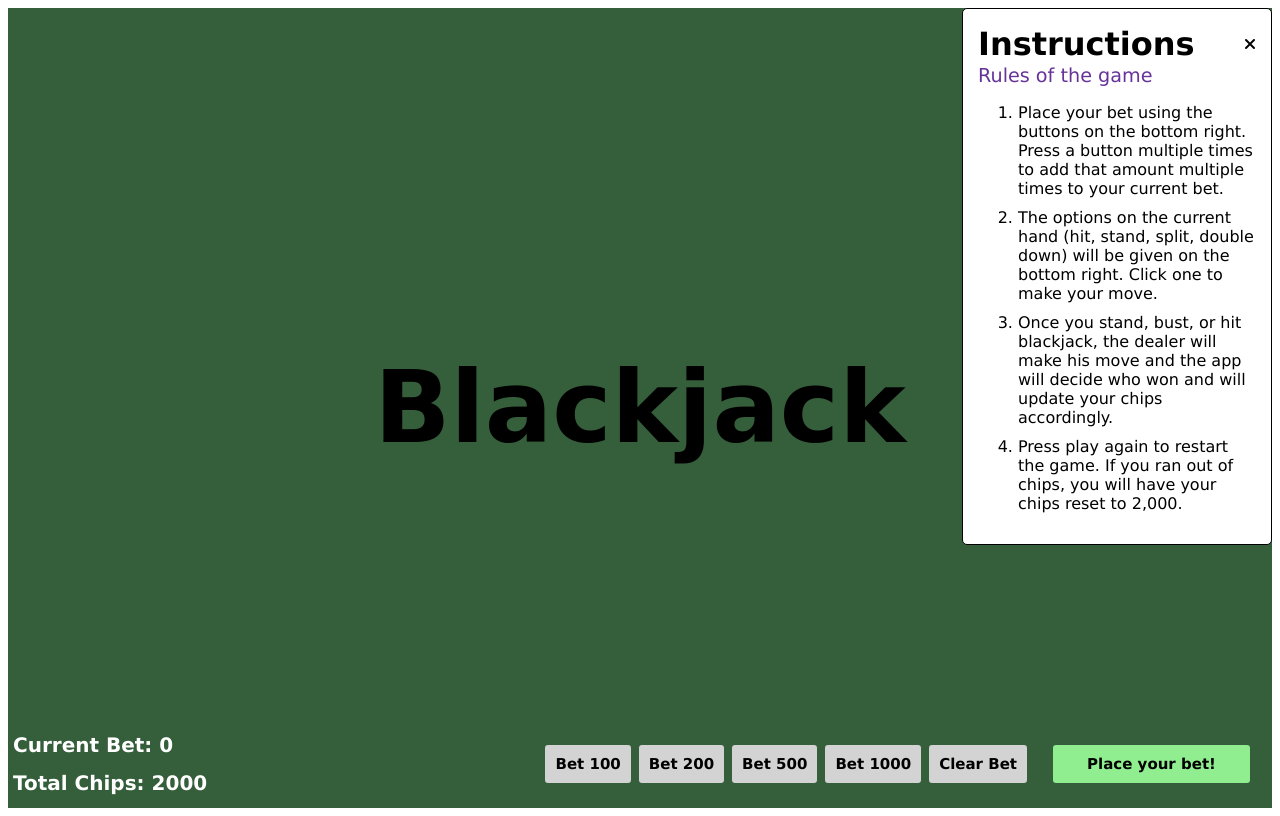
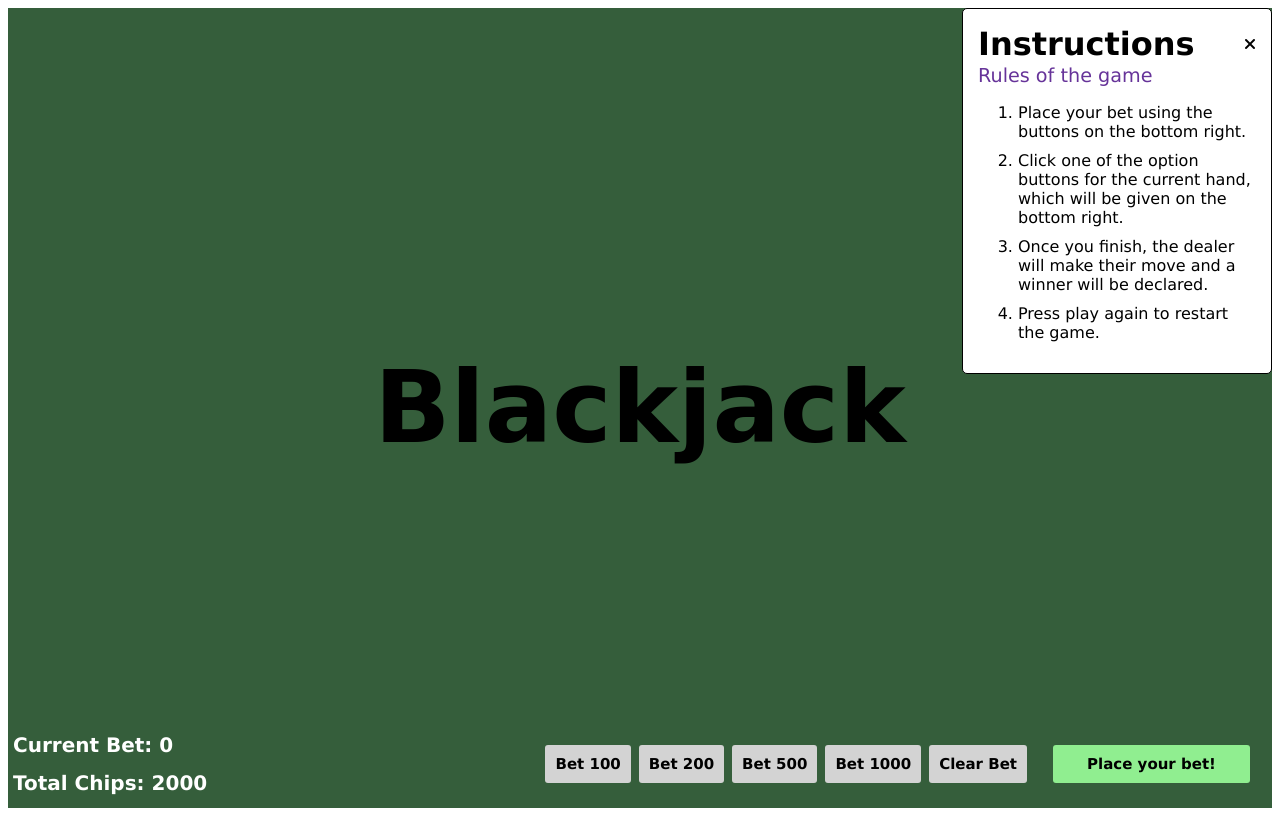
Before and after one commit to ChristopherMKoehler/Blackjack, a website built with webpack: page index.html in a window 1280 px wide. Built offline with nearby package versions, Linux system fonts and the light colour scheme; a web font is replaced by a local one.

Commit message:
Make the instructions briefer

```diff
--- a/index.html
+++ b/index.html
@@ -23,10 +23,10 @@
         </div>
         <a href="https://en.wikipedia.org/wiki/Blackjack">Rules of the game</a>
         <ol>
-          <li>Place your bet using the buttons on the bottom right. Press a button multiple times to add that amount multiple times to your current bet.</li>
-          <li>The options on the current hand (hit, stand, split, double down) will be given on the bottom right. Click one to make your move.</li>
-          <li>Once you stand, bust, or hit blackjack, the dealer will make his move and the app will decide who won and will update your chips accordingly.</li>
-          <li>Press play again to restart the game. If you ran out of chips, you will have your chips reset to 2,000.</li>
+          <li>Place your bet using the buttons on the bottom right.</li>
+          <li>Click one of the option buttons for the current hand, which will be given on the bottom right.</li>
+          <li>Once you finish, the dealer will make their move and a winner will be declared.</li>
+          <li>Press play again to restart the game.</li>
         </ol>
       </div>
 
```
